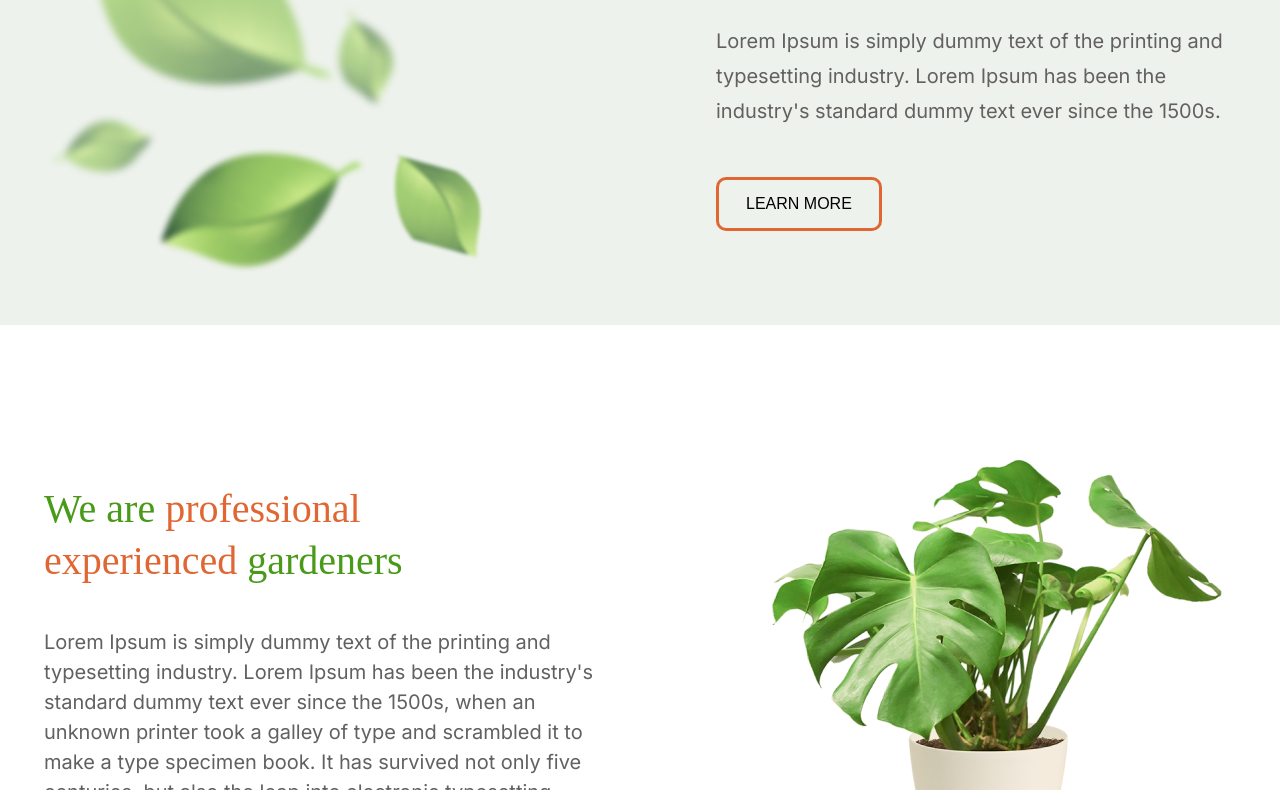
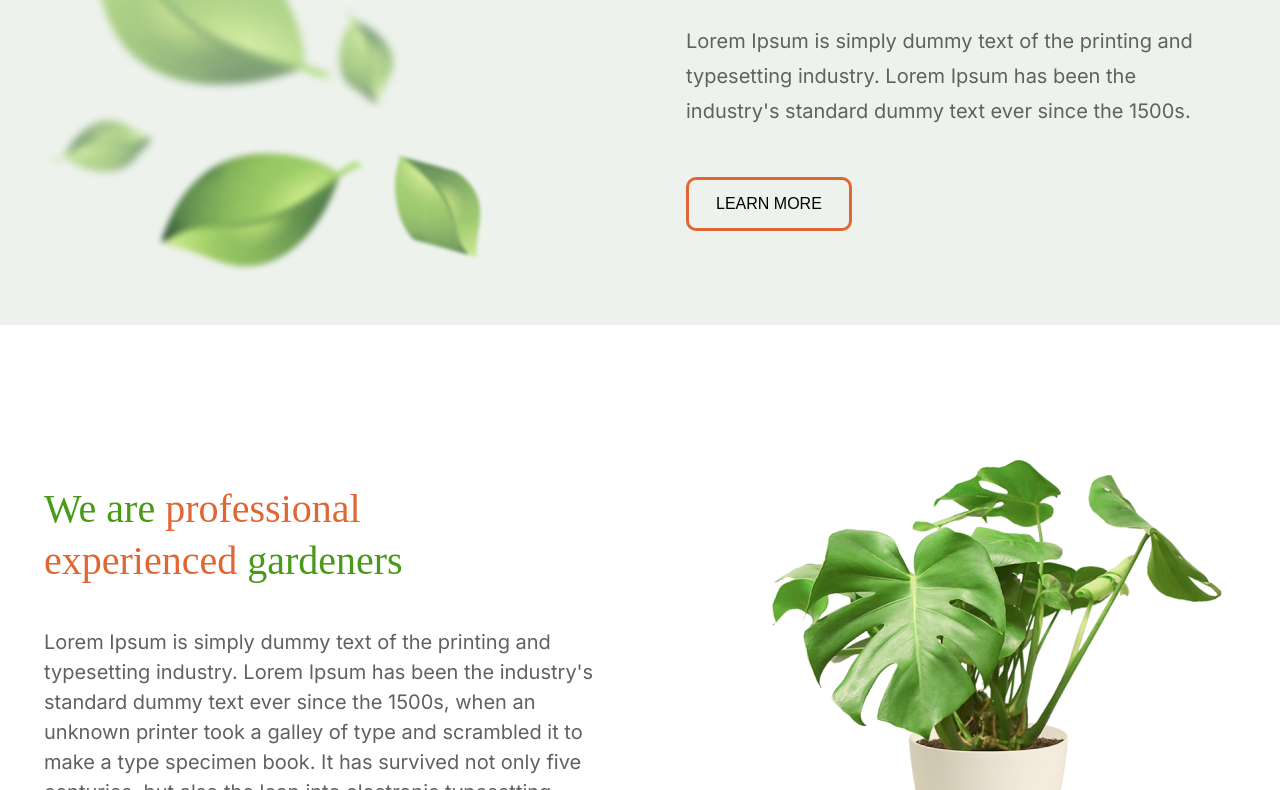
Before and after one commit to romariozt/plunts, a plain HTML site: page index.html in a window 1280 px wide. Shown: the part 254-1044 px from the top of the page. Drawn offline with nearby package versions, Linux system fonts and the light colour scheme; a web font is replaced by a local one.

Commit message:
last update

```diff
--- a/css/media.css
+++ b/css/media.css
@@ -197,9 +197,9 @@
   .main__content {
     padding-top: 0;
     max-width: 330px;
+    gap: 0;
   }
   .main__right {
-    width: 315px;
 
   }
   .main__image img {
--- a/css/style.css
+++ b/css/style.css
@@ -157,7 +157,12 @@ label a {
   background: #EDF2EC;
 }
 .main__content {
-  gap: 210px;
+  display: flex;
+  justify-content: space-between;
+  align-items: center;
+}
+.main__right {
+  width: 550px;
 }
 .main__title {
   font-weight: 700;
@@ -368,6 +373,9 @@ label a {
 .accordion__content {
   display: none;
   padding: 0 40px 0 40px;
+}
+.prices__box {
+  gap: 50%;
 }
 .prices__choice-text {
   width: 164px;
--- a/index.html
+++ b/index.html
@@ -89,7 +89,7 @@
       <!-- !Main -->
       <main class="main">
 
-        <div class="main__content container flex">
+        <div class="main__content container ">
 
           <div class="main__image">
             <img src="./img/plants/leafs.png" alt="leafs">
```
